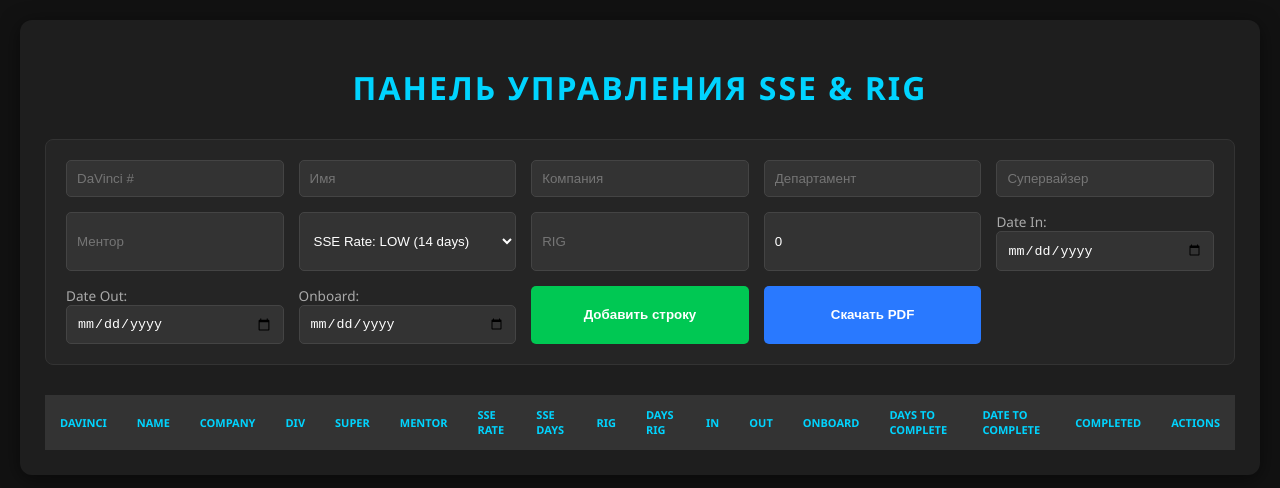
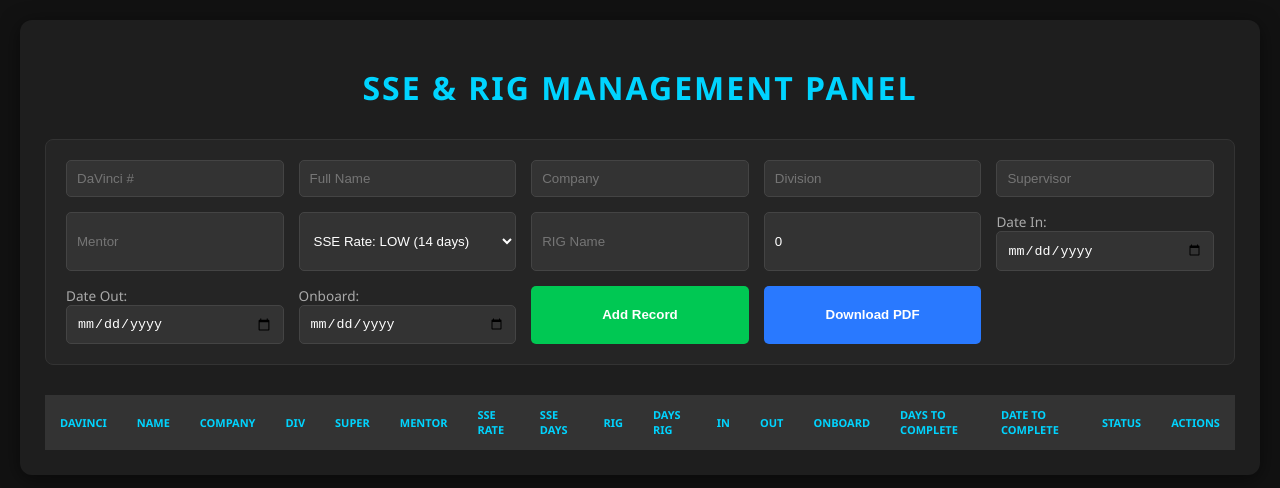
Before and after one commit to DEPSTON1/my-rig-project, a website: page public/index.html in a window 1280 px wide. Drawn offline with nearby package versions, Linux system fonts and the light colour scheme; no server answers.

Commit message:
index.html

```diff
--- a/public/index.html
+++ b/public/index.html
@@ -1,5 +1,5 @@
 <!DOCTYPE html>
-<html lang="ru">
+<html lang="en">
 <head>
     <meta charset="UTF-8">
     <title>SSE & Rig Tracker</title>
@@ -9,15 +9,15 @@
 </head>
 <body>
     <div class="container">
-        <h1>Панель управления SSE & Rig</h1>
+        <h1>SSE & Rig Management Panel</h1>
 
         <form id="addForm" class="grid-form">
             <input type="text" id="daVinciNumber" placeholder="DaVinci #" required>
-            <input type="text" id="name" placeholder="Имя" required>
-            <input type="text" id="company" placeholder="Компания">
-            <input type="text" id="division" placeholder="Департамент">
-            <input type="text" id="supervisorName" placeholder="Супервайзер">
-            <input type="text" id="mentorName" placeholder="Ментор">
+            <input type="text" id="name" placeholder="Full Name" required>
+            <input type="text" id="company" placeholder="Company">
+            <input type="text" id="division" placeholder="Division">
+            <input type="text" id="supervisorName" placeholder="Supervisor">
+            <input type="text" id="mentorName" placeholder="Mentor">
 
             <select id="sseRate">
                 <option value="LOW">SSE Rate: LOW (14 days)</option>
@@ -25,14 +25,14 @@
                 <option value="HIGH">SSE Rate: HIGH (86 days)</option>
             </select>
 
-            <input type="text" id="rig" placeholder="RIG">
-            <input type="number" id="daysOnRig" placeholder="Дней на Rig" value="0">
+            <input type="text" id="rig" placeholder="RIG Name">
+            <input type="number" id="daysOnRig" placeholder="Days on Rig" value="0">
             <label>Date In: <input type="date" id="dateIn" required></label>
             <label>Date Out: <input type="date" id="dateOut"></label>
             <label>Onboard: <input type="date" id="dateOnboard"></label>
 
-            <button type="submit" class="btn-add">Добавить строку</button>
-            <button type="button" id="pdfBtn" class="btn-pdf">Скачать PDF</button>
+            <button type="submit" class="btn-add">Add Record</button>
+            <button type="button" id="pdfBtn" class="btn-pdf">Download PDF</button>
         </form>
 
         <div class="table-container">
@@ -43,7 +43,7 @@
                         <th>Super</th><th>Mentor</th><th>SSE Rate</th><th>SSE Days</th>
                         <th>RIG</th><th>Days Rig</th><th>In</th><th>Out</th>
                         <th>Onboard</th><th>Days to Complete</th><th>Date to Complete</th>
-                        <th>Completed</th><th>Actions</th>
+                        <th>Status</th><th>Actions</th>
                     </tr>
                 </thead>
                 <tbody id="tableBody"></tbody>
```
